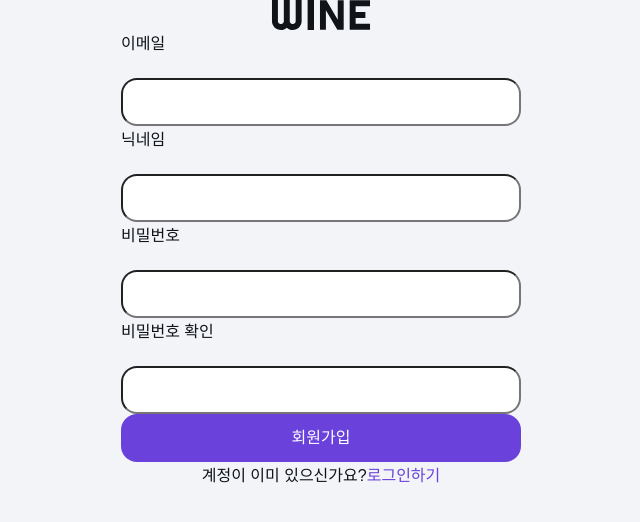
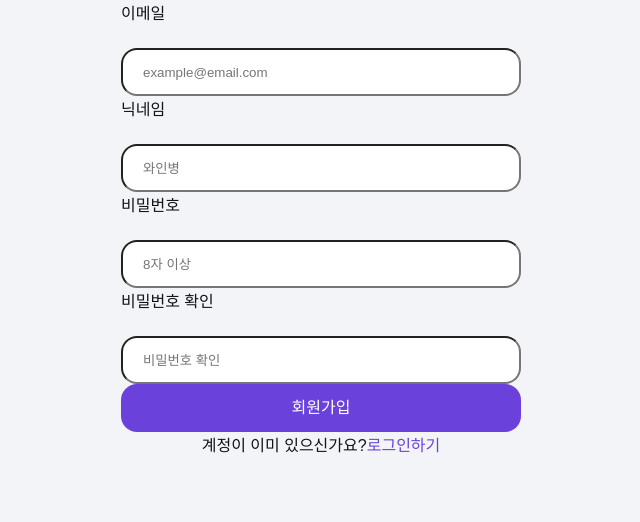
Before and after one commit to yujuseop/Project-Team2-WINE, a Next.js app: page /signup in a window 1280 px wide. Shown: the top 522 px of the page, without its empty margins (319-959 px from the left). Built offline with nearby package versions, Linux system fonts and the light colour scheme.

Commit message:
feat: profile image, nickname 수정 기능 완료

```diff
--- a/src/pages/signup/index.tsx
+++ b/src/pages/signup/index.tsx
@@ -1,78 +1,157 @@
-import {useState} from 'react';
-import Label from '../../components/Label';
-import Input from '../../components/Input';
-import styles from './Signup.module.css';
-import Image from "next/image";
-import logo_black from "../../../public/assets/images/logo_black.svg"
-import PrimaryButton from '@/components/PrimaryButton';
-import Link from 'next/link';
+import { useState } from "react";
+import { useRouter } from "next/router";
+import Label from "@/components/Label";
+import Input from "@/components/Input";
+import styles from "./Signup.module.css";
+import PrimaryButton from "@/components/PrimaryButton";
+import Link from "next/link";
+import axios from "@/libs/axios";
+import { AxiosError } from "axios";
 
-interface SignupProps{
-  id:string;
-  className?:string;
+interface SignupProps {
+  id: string;
+  className?: string;
 }
 
 interface SignupState {
-    name: string;
-    email: string;
-    password: string;
-    passwordRepeat:string;
+  name: string;
+  email: string;
+  password: string;
+  passwordRepeat: string;
 }
 
-function Signup({ id }: SignupProps){
+function Signup({ id }: SignupProps) {
   const [values, setValues] = useState<SignupState>({
-    name:'',
-    email:'',
-    password : '',
-    passwordRepeat:'',
+    name: "",
+    email: "",
+    password: "",
+    passwordRepeat: "",
   });
 
-  function handleChange(e : React.ChangeEvent<HTMLInputElement>){
-    const {name, value} = e.target;
+  const router = useRouter();
 
-    setValues((prevValues)=> ({
-      ...prevValues,
-      [name] : value,
-    }));
-  }
+  const handleChange = (e: React.ChangeEvent<HTMLInputElement>) => {
+    const { name, value } = e.target;
+    setValues((prevValues) => ({ ...prevValues, [name]: value }));
 
-  async function handleSubmit(e: React.FormEvent<HTMLFormElement>){
+    // 🔍 입력값 변경 디버깅
+    console.log(`입력 변경됨 - ${name}:`, value);
+  };
+
+  const handleSubmit = async (e: React.FormEvent<HTMLFormElement>) => {
     e.preventDefault();
 
-    if(values.password !== values.passwordRepeat){
-      alert('비밀번호가 일치하지 않습니다.');
+    const { name, email, password, passwordRepeat } = values;
+
+    console.log("폼 제출됨:", values);
+
+    if (password !== passwordRepeat) {
+      alert("비밀번호가 일치하지 않습니다.");
       return;
     }
 
-    /**
-     * @TODO
-     * 서버에 회원을 생성한다
-     * 회원 생성이 성공하면 로그인을 시도한다.
-     * 로그인이 성공하면 '/랜딩페이지'로 이동한다.
-     */
-  }
+    try {
+      console.log("회원가입 요청 중...");
+
+      const signupResponse = await axios.post(
+        "/auth/signUp",
+        {
+          nickname: name,
+          email,
+          password,
+          passwordConfirmation: passwordRepeat,
+        },
+        { withCredentials: true }
+      );
+
+      console.log("회원가입 성공! 응답 데이터:", signupResponse.data);
+
+      console.log("로그인 요청 중...");
+      const loginResponse = await axios.post(
+        "/auth/signIn",
+        { email, password },
+        { withCredentials: true }
+      );
+
+      const token = loginResponse.data.token;
+      if (token) {
+        localStorage.setItem("userToken", token);
+        console.log("로그인 성공! 토큰 저장 완료:", token);
+      }
+
+      router.push("/landing");
+    } catch (error) {
+      const err = error as AxiosError;
+      console.error("회원가입 또는 로그인 실패");
+      console.error("에러 메시지:", err.message);
+      console.error("응답 데이터:", err.response?.data);
+      alert("회원가입 또는 로그인에 실패했습니다.");
+    }
+  };
+
   return (
     <div id={id} className={styles.Signup_Form}>
-      <div className={styles.Logo}>
-        <Image src={logo_black} alt="로고 이미지"/>
-      </div>
       <form className={styles.Form} onSubmit={handleSubmit}>
-        <Label className={styles.Label} htmlFor="email">이메일</Label>
-        <Input id="email" className={styles.Input} name='email' onChange={handleChange} value={values.email}/>
-        <Label className={styles.Label} htmlFor="name">닉네임</Label>
-        <Input id="name" className={styles.Input} name='name' onChange={handleChange} value={values.name}/>
-        <Label className={styles.Label} htmlFor="password">비밀번호</Label>
-        <Input id="password" className={styles.Input} name='password' onChange={handleChange} value={values.password}/>
-        <Label className={styles.Label} htmlFor="passwordRepeat">비밀번호 확인</Label>
-        <Input id="passwordRepeat" className={styles.Input} name='passwordRepeat' onChange={handleChange} value={values.passwordRepeat}/>
+        <Label className={styles.Label} htmlFor="email">
+          이메일
+        </Label>
+        <Input
+          id="email"
+          className={styles.Input}
+          name="email"
+          type="email"
+          placeholder="example@email.com"
+          onChange={handleChange}
+          value={values.email}
+        />
+
+        <Label className={styles.Label} htmlFor="name">
+          닉네임
+        </Label>
+        <Input
+          id="name"
+          className={styles.Input}
+          name="name"
+          type="text"
+          placeholder="와인병"
+          onChange={handleChange}
+          value={values.name}
+        />
+
+        <Label className={styles.Label} htmlFor="password">
+          비밀번호
+        </Label>
+        <Input
+          id="password"
+          className={styles.Input}
+          name="password"
+          type="password"
+          placeholder="8자 이상"
+          value={values.password}
+          onChange={handleChange}
+        />
+
+        <Label className={styles.Label} htmlFor="passwordRepeat">
+          비밀번호 확인
+        </Label>
+        <Input
+          id="passwordRepeat"
+          className={styles.Input}
+          name="passwordRepeat"
+          type="password"
+          placeholder="비밀번호 확인"
+          onChange={handleChange}
+          value={values.passwordRepeat}
+        />
+
         <PrimaryButton className={styles.Button}>회원가입</PrimaryButton>
-        <div className={styles.Move_login}>계정이 이미 있으신가요? <Link href="/login">로그인하기</Link></div>
+
+        <div className={styles.Move_login}>
+          계정이 이미 있으신가요? <Link href="/login">로그인하기</Link>
+        </div>
       </form>
-      </div>
-  )
-
-
-
+    </div>
+  );
 }
 
 export default Signup;
```
Also changed, not shown: src/pages/myprofile/components/ProfileCard.tsx (+76 -10 lines).
